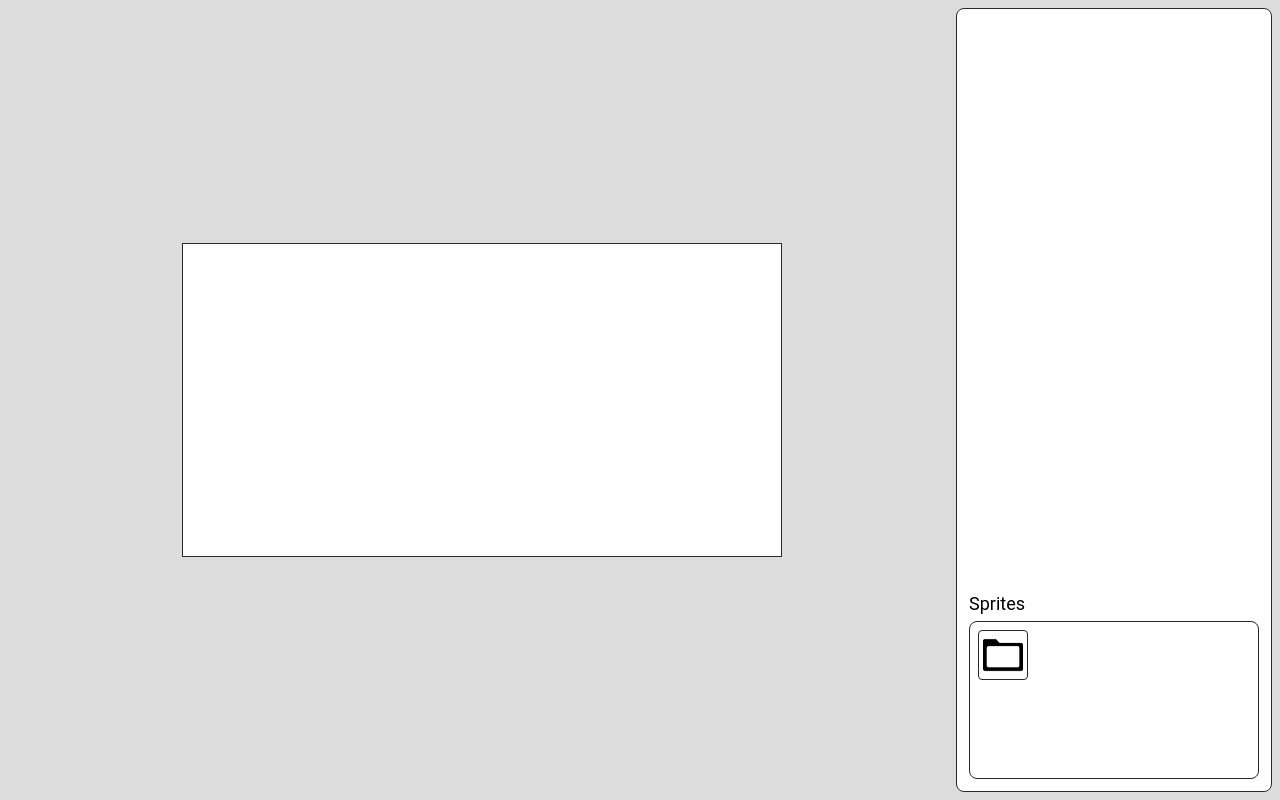
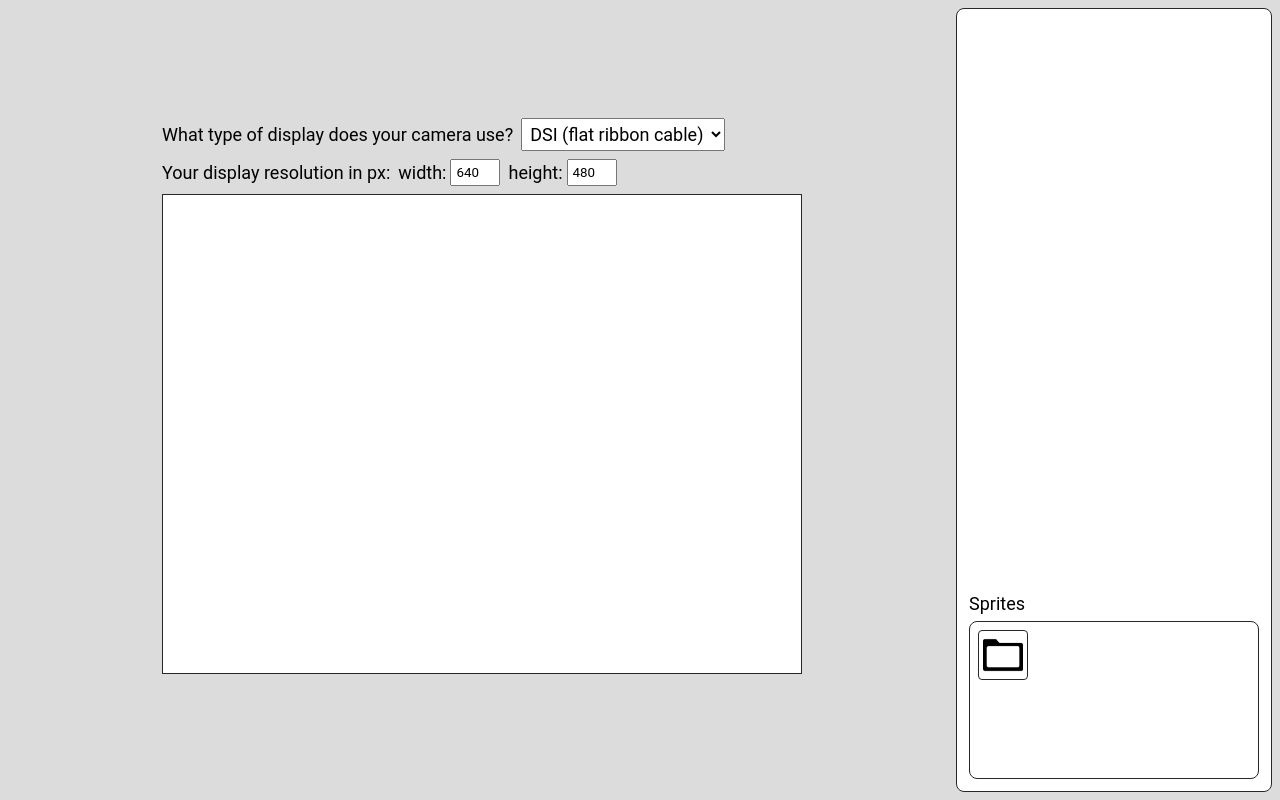
Before and after one commit to jdc-cunningham/pelicam, a React (Create React App) app in the folder src/menu-builder/app/: page / in a window 1280 px wide. Built offline with nearby package versions, Linux system fonts and the light colour scheme.

Commit message:
build out interface for display info

```diff
--- a/src/menu-builder/app/src/components/Display/Display.js
+++ b/src/menu-builder/app/src/components/Display/Display.js
@@ -3,6 +3,11 @@ import './Display.scss';
 
 const Display = (props) => {
   const [sprites, setSprites] = useState({}); // {filename: fileInfo}
+
+  const [displayInfo, setDisplayInfo] = useState({
+    type: 'DSI',
+    resolution: [640, 480] // jdc34 cam resolution
+  });
 
   const computePosition = (e, spriteName) => {
     const rect = e.target.getBoundingClientRect();
@@ -18,8 +23,6 @@ const Display = (props) => {
         left: Math.round(e.clientX - rect.x - (spriteWidth / 2))
       }
     }));
-
-    console.log(e, spriteName);
   };
 
   const imgDrop = (e) => {
@@ -77,6 +80,27 @@ const Display = (props) => {
   }));
 
   return (
+    <div className="App__left-display-container">
+      <div className="App__left-display-info">
+        <div className="App__left-display-info-type">
+          <h3>What type of display does your camera use?</h3>
+          <select>
+            <option>DSI (flat ribbon cable)</option>
+            <option>SPI (4 wire)</option>
+          </select>
+        </div>
+        <div className="App__left-display-resolution">
+          <h3>Your display resolution in px:</h3>
+          <span>
+            <p>width:</p>
+            <input type="number" step="1" value={displayInfo.resolution[0]}/>
+          </span>
+          <span>
+            <p>height:</p>
+            <input type="number" step="1" value={displayInfo.resolution[1]}/>
+          </span>
+        </div>
+      </div>
       <div
         className="App__left-display"
         onDragOver={(e) => {e.preventDefault()}}
@@ -84,6 +108,10 @@ const Display = (props) => {
       >
         {Object.keys(sprites).length > 0 && renderSprites()}
       </div>
+      <div className="App__left-display-sprite-info">
+
+      </div>
+    </div>
   );
 };
 
--- a/src/menu-builder/app/src/components/Display/Display.scss
+++ b/src/menu-builder/app/src/components/Display/Display.scss
@@ -1,9 +1,56 @@
+.App__left-display-container {
+  display: flex;
+  align-items: flex-start;
+  justify-content: flex-start;
+  flex-direction: column;
+}
+
 .App__left-display {
   position: relative;
-  width: 600px;
-  height: 40%;
+  width: 640px;
+  height: 480px;
+  background-color: white;
   border: 1px solid #282828;
-  background-color: white;
+  margin-top: 0.5rem;
+  margin-bottom: 0.5rem;
+}
+
+.App__left-display-info-type {
+  display: flex;
+  align-items: center;
+  justify-content: flex-start;
+  flex-direction: row;
+
+  h3 {
+    font-size: 1.125rem;
+  }
+
+  select {
+    margin-left: 0.5rem;
+    font-size: 1.125rem;
+    padding: 0.25rem;
+  }
+}
+
+.App__left-display-resolution {
+  display: flex;
+  align-items: center;
+  justify-content: flex-start;
+  margin-top: 0.5rem;
+  font-size: 1.125rem;
+
+  span {
+    display: flex;
+    align-items: center;
+    justify-content: flex-start;
+    margin-left: 0.5rem;
+  }
+
+  input {
+    margin-left: 0.25rem;
+    max-width: 50px;
+    padding: 0.25rem;
+  }
 }
 
 .App__left-display-sprite {
```
Also changed, not shown: 1 other file (tests, documents, lock files or other folders). Lines whose indentation alone changed are shown as unchanged.
